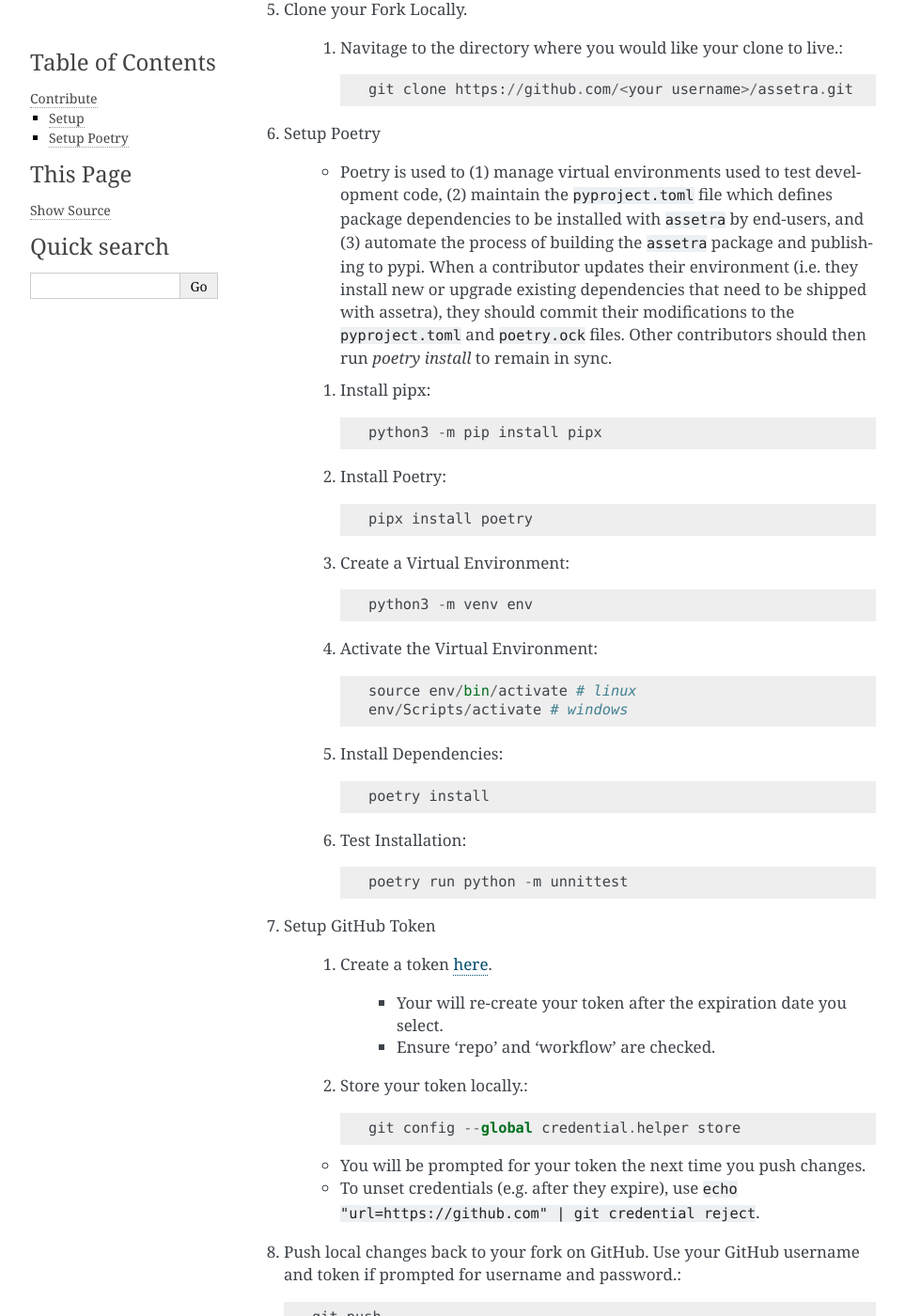
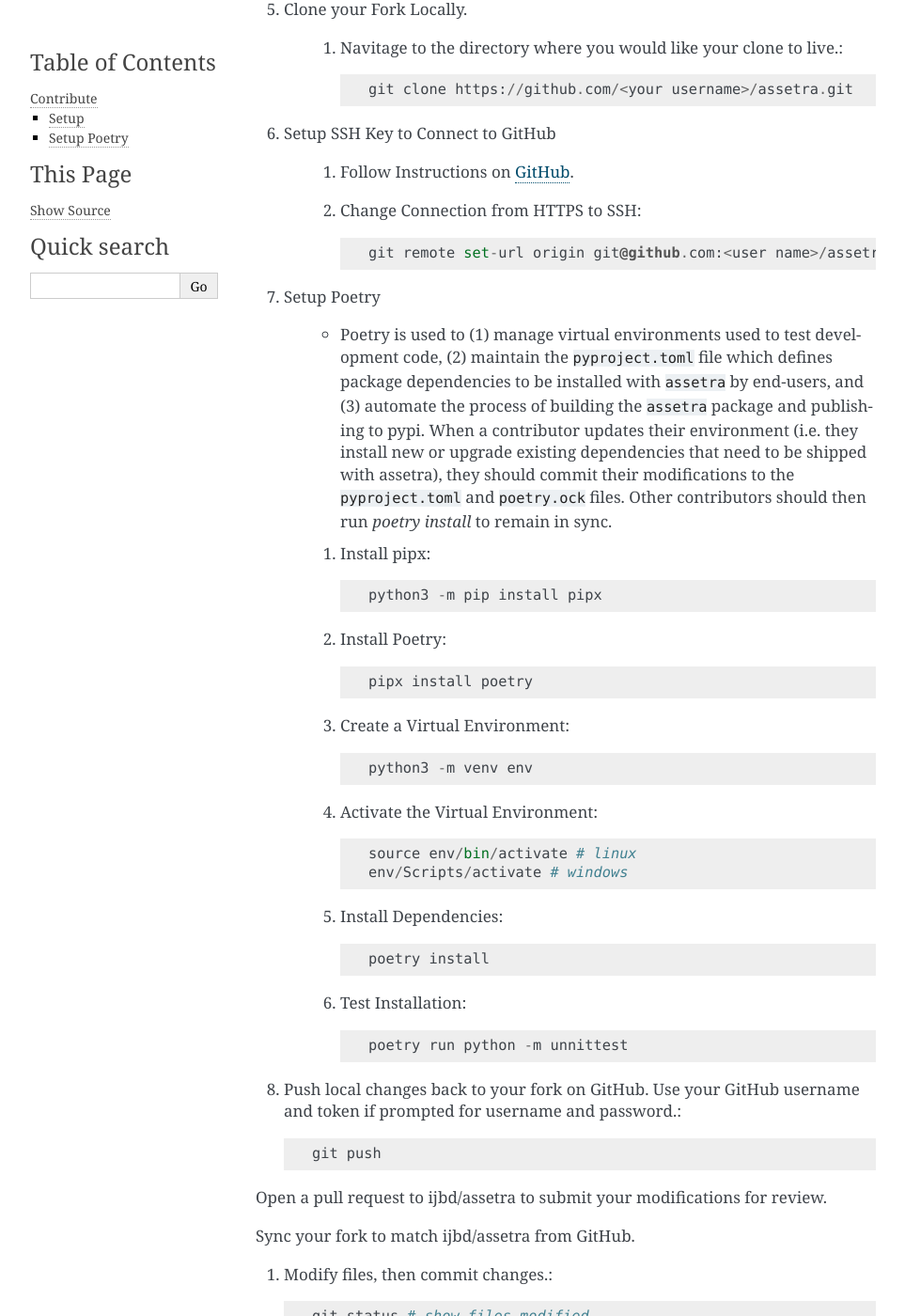
Before and after one commit to ijbd/assetra, a Sphinx documentation site: the page built from docs/contributing.rst, in a window 1280 px wide and 1400 px high, scrolled down 534 px. Shown: the whole window at 94% size, without its empty margins (148-1111 px from the left). Built offline with Sphinx 7.4.7, drawn with Linux system fonts in a browser that asks for light colours.

Commit message:
Switch to ssh connection in contributing instructions.

```diff
--- a/docs/contributing.rst
+++ b/docs/contributing.rst
@@ -22,6 +22,14 @@ Setup
     #. Navitage to the directory where you would like your clone to live.::
 
         git clone https://github.com/<your username>/assetra.git
+
+#. Setup SSH Key to Connect to GitHub
+
+    #. Follow Instructions on `GitHub <https://docs.github.com/en/authentication/connecting-to-github-with-ssh/about-ssh>`_.
+
+    #. Change Connection from HTTPS to SSH::
+
+        git remote set-url origin git@github.com:<user name>/assetra.git
 
 #. Setup Poetry
 
@@ -52,19 +60,6 @@ Setup
 
         poetry run python -m unnittest
 
-#. Setup GitHub Token
-
-    #. Create a token `here <https://github.com/settings/tokens>`_.
-
-        * Your will re-create your token after the expiration date you select.
-        * Ensure 'repo' and 'workflow' are checked.
-
-    #. Store your token locally.::
-
-        git config --global credential.helper store
-
-    * You will be prompted for your token the next time you push changes.
-    * To unset credentials (e.g. after they expire), use :code:`echo "url=https://github.com" | git credential reject`.
 
 #. Push local changes back to your fork on GitHub. Use your GitHub username and token if prompted for username and password.::
 
```
